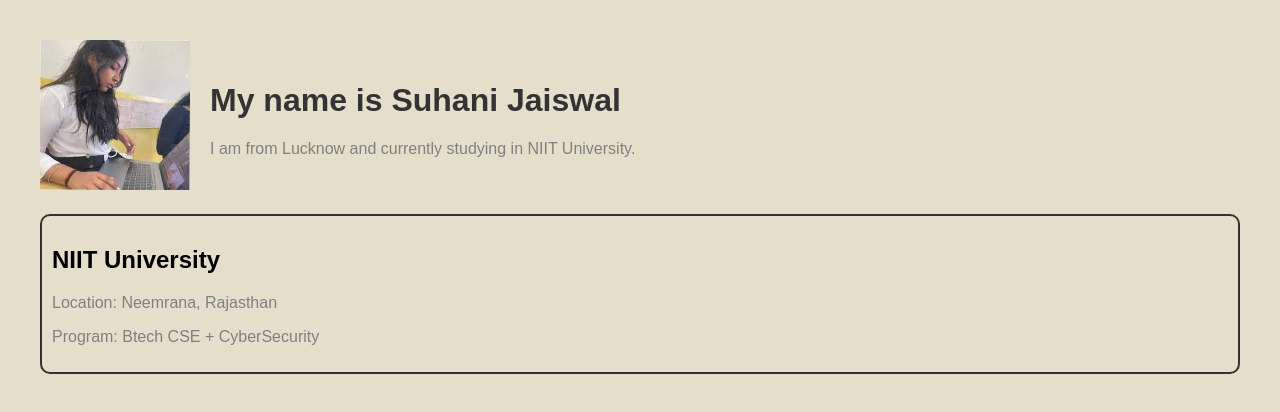
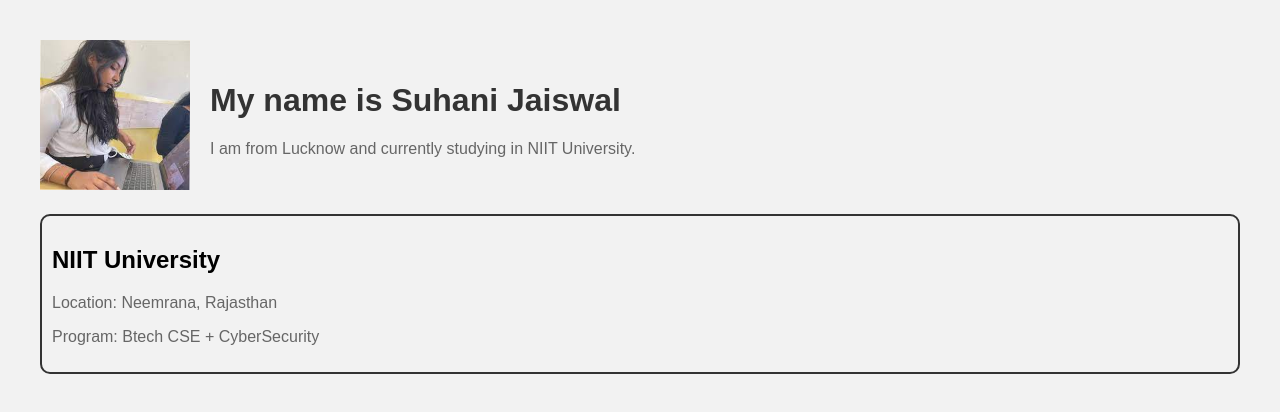
Before and after one commit to JayArcher9/Resume, a plain HTML site: page index.html in a window 1280 px wide. Drawn offline with Linux system fonts and the light colour scheme.

Commit message:
Update index.html

```diff
--- a/index.html
+++ b/index.html
@@ -9,7 +9,7 @@
             font-family: 'Arial', sans-serif;
             margin: 20px;
             padding: 20px;
-            background-color: #E5DECA;
+            background-color: #f2f2f2;
         }
 
         .profile-container {
@@ -33,7 +33,7 @@
         }
 
         p {
-            color: #808080;
+            color: #666;
         }
 
         .university-info {
```
